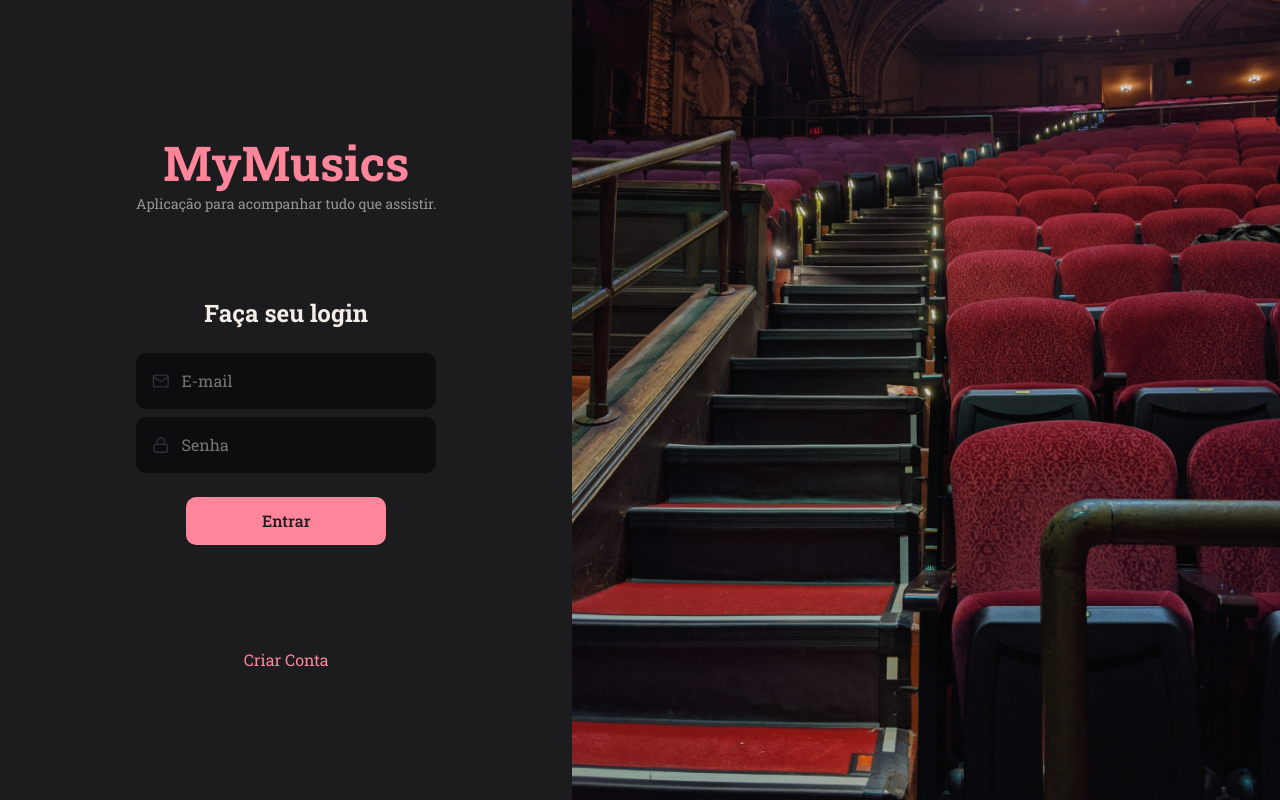
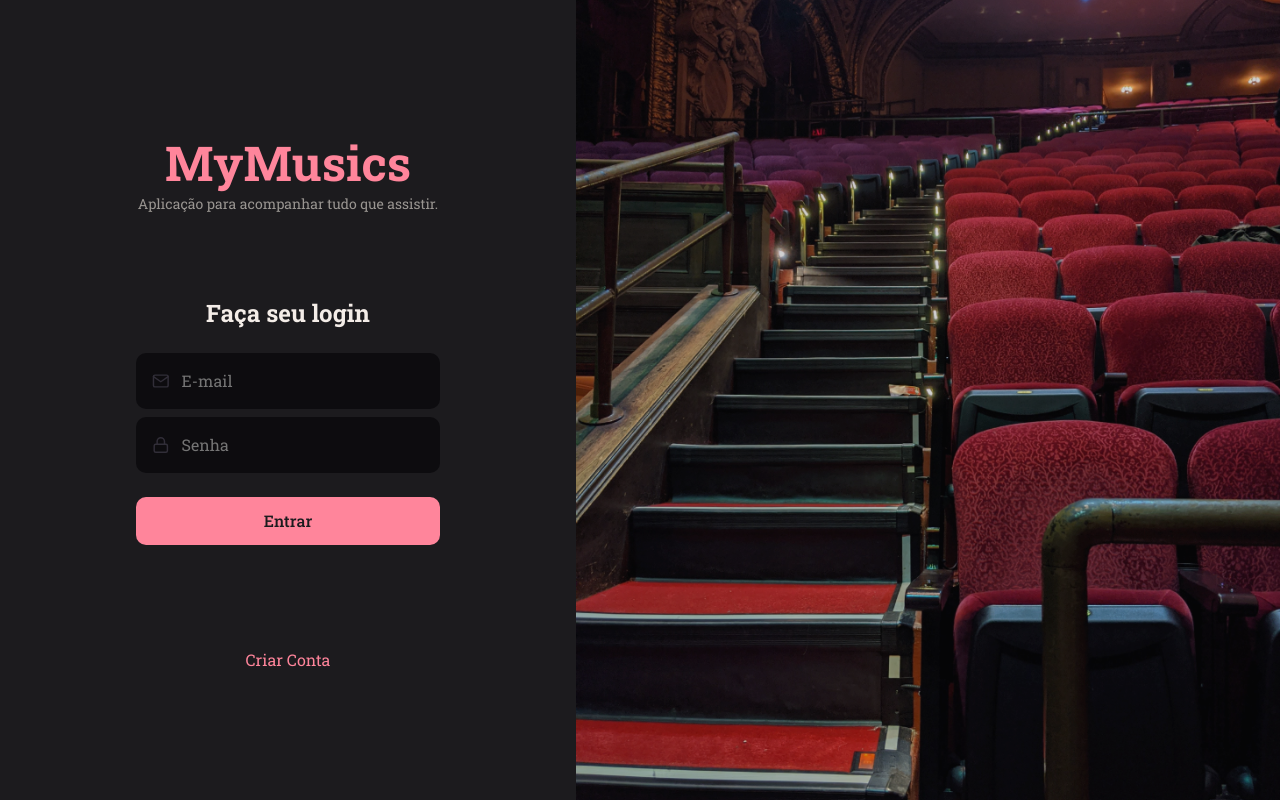
Before and after one commit to iuryescano/MyMusics, a React (Vite) app: page / in a window 1280 px wide. Built offline with nearby package versions, Linux system fonts and the light colour scheme.

Commit message:
[Feat] - Adding widht props in Button Component

```diff
--- a/src/components/Button/index.jsx
+++ b/src/components/Button/index.jsx
@@ -1,8 +1,8 @@
 import { Container } from './styles';
 
-export function Button({ title, icon: Icon, loading = false, ...rest }) {
+export function Button({ title, icon: Icon, width, loading = false, ...rest }) {
   return (
-    <Container type='button' disabled={loading} {...rest}>
+    <Container type='button' disabled={loading} width={width} {...rest}>
       {Icon && <Icon size={20} />} {/* Renderiza o ícone se existir */}
       {loading ? 'Carregando...' : title}
     </Container>
--- a/src/components/Button/styles.js
+++ b/src/components/Button/styles.js
@@ -3,7 +3,7 @@ import styled from "styled-components";
 export const Container = styled.button`
   background-color: ${({ theme }) => theme.COLORS.PINK};
   color: ${({ theme }) => theme.COLORS.BACKGROUND_800};
-  width: ${({ width }) => width || '200px'};
+  width: ${({ width }) => width || '200px'}; /* Recebe o valor de width como prop */
   height: 48px;
   border: 0;
   padding: 0 16px;
--- a/src/pages/SignIn/index.jsx
+++ b/src/pages/SignIn/index.jsx
@@ -24,7 +24,7 @@ export function SignIn() {
           icon={FiLock}
         />
 
-        <Button title={"Entrar"}/>
+        <Button title={"Entrar"} width= {"19rem"}/>
 
         <a href="#">
           Criar Conta
```
